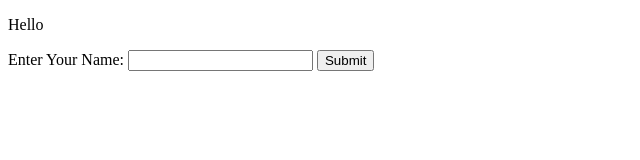
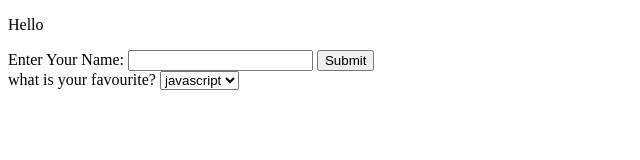
Before and after one commit to osboamb/forms-events, a plain HTML site: page index.html in a window 1280 px wide. Shown: the whole page, without its empty margins (0-640 px from the left). Drawn offline with Linux system fonts and the light colour scheme.

Commit message:
trying to fix the bugs

```diff
--- a/index.html
+++ b/index.html
@@ -13,7 +13,15 @@
         <input type="button" value="Submit" id="submit-button">
     </form>
     <script src="script.js" type="text/javascript"></script>
+    <form>
+        <label for="select-language">what is your favourite?</label>
+        <select name="languages" id="select-language">
+            <option value="js">javascript</option>
+            <option value="python">python</option>
+            <option value="html">HTML</option>
+        </select>
 
+    </form>
 
 </body>
 </html>
--- a/script.js
+++ b/script.js
@@ -6,3 +6,12 @@ submitButton.addEventListener("click", function(){
     console.log(textInput);
     console.log(textInput.value);
 });
+
+let selectBox = document.getElementById("select-language");
+selectBox.onchange = function(){
+    console.log('changed');
+    let language = selectBox.value;
+    console.log(language);
+    console.log(selectBox.selectedOptions);
+};
+console.log(selectBox);
```
